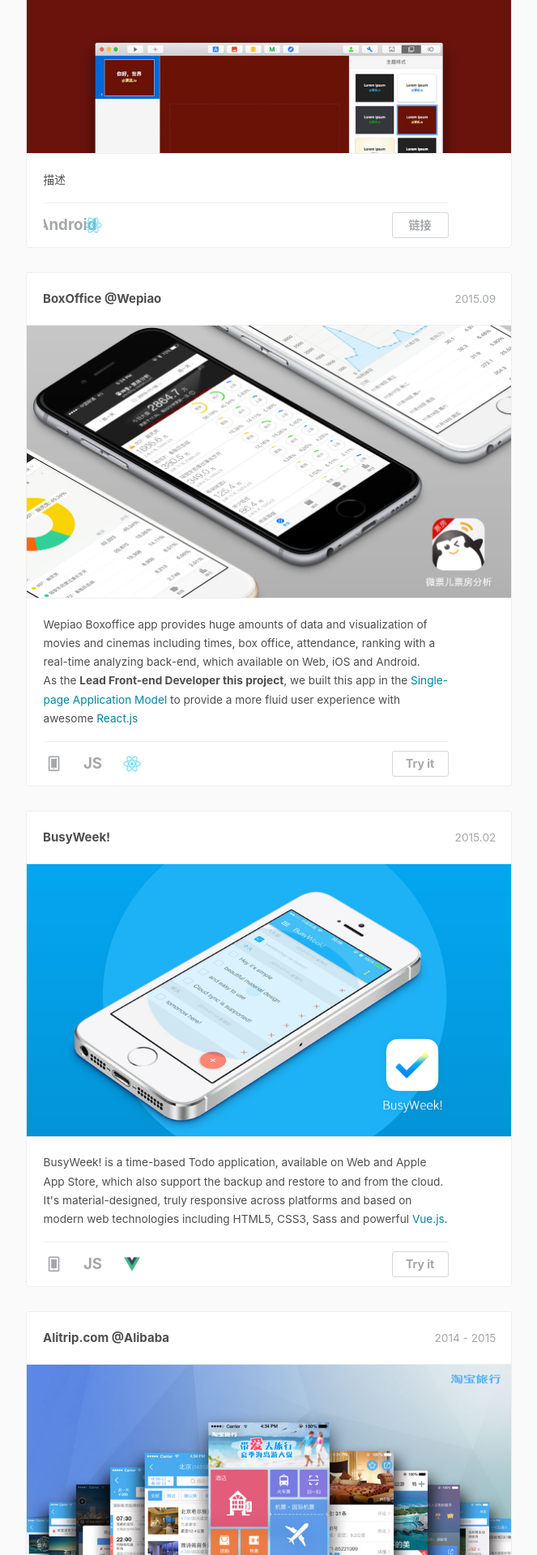
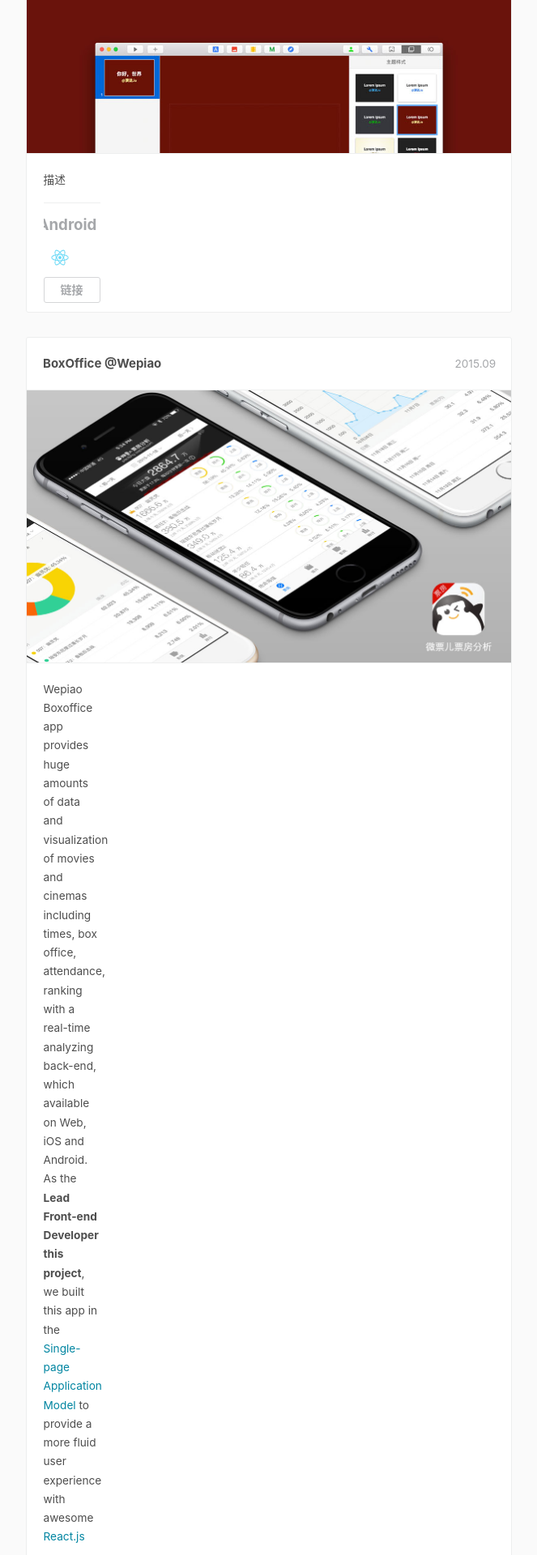
Before and after one commit to blying/blying.github.io, a Jekyll site: the page built from portfolio/index.html, in a window 1280 px wide. Shown: the part 591-2511 px from the top of the page at 81% size, without its empty margins (308-971 px from the left). Built offline with Jekyll 4.4.1, drawn with Linux system fonts in a browser that asks for light colours; nearby versions of some CDN libraries; comment, search, counter and statistics services are not loaded.

Commit message:
no message

```diff
--- a/portfolio/css/timeline.css
+++ b/portfolio/css/timeline.css
@@ -255,7 +255,7 @@
 }
 .cbp_tmlabel ul li{
     padding: 0.5em 0;
-    width: 500px;
+    width: 70px;
 }
 .cbp_tmlabel ul li.skill{
 	overflow: auto;
```
